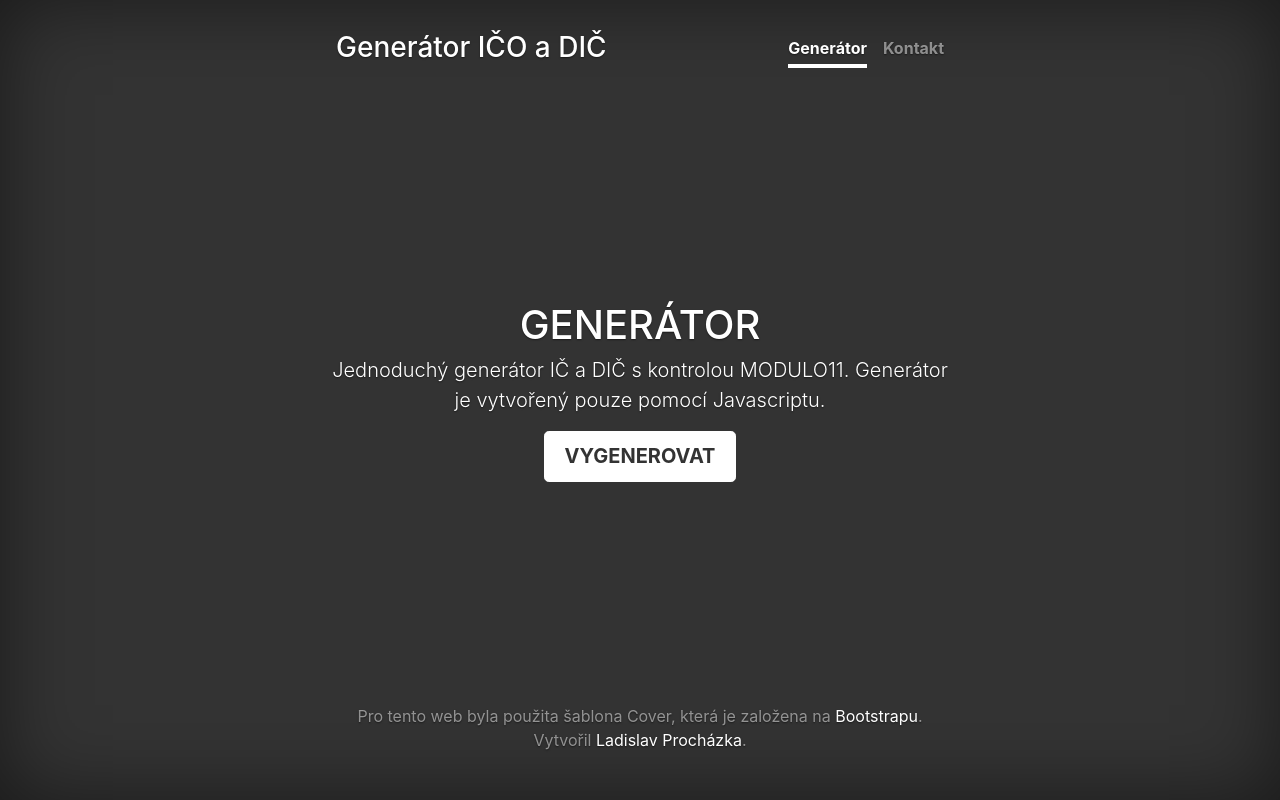
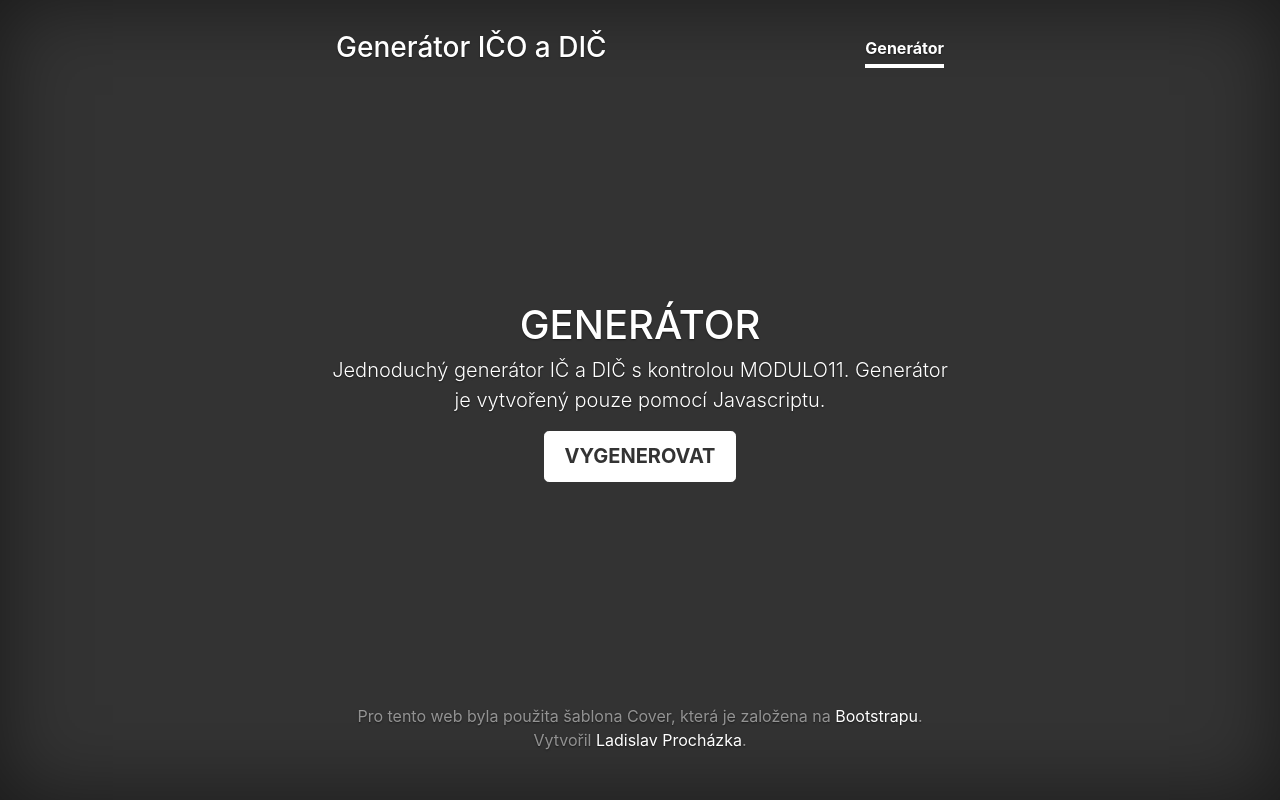
Before and after one commit to LadikCZ/GeneratorICOaDIC, a plain HTML site: page index.html in a window 1280 px wide. Drawn offline with nearby package versions, Linux system fonts and the light colour scheme; a script that the page names is missing.

Commit message:
Update index.html

```diff
--- a/index.html
+++ b/index.html
@@ -31,7 +31,6 @@
               <h3 class="masthead-brand">Generátor IČO a DIČ</h3>
               <nav class="nav nav-masthead">
                 <a class="nav-link active" href="#">Generátor</a>
-                <a class="nav-link" href="#">Kontakt</a>
               </nav>
             </div>
           </div>
```
